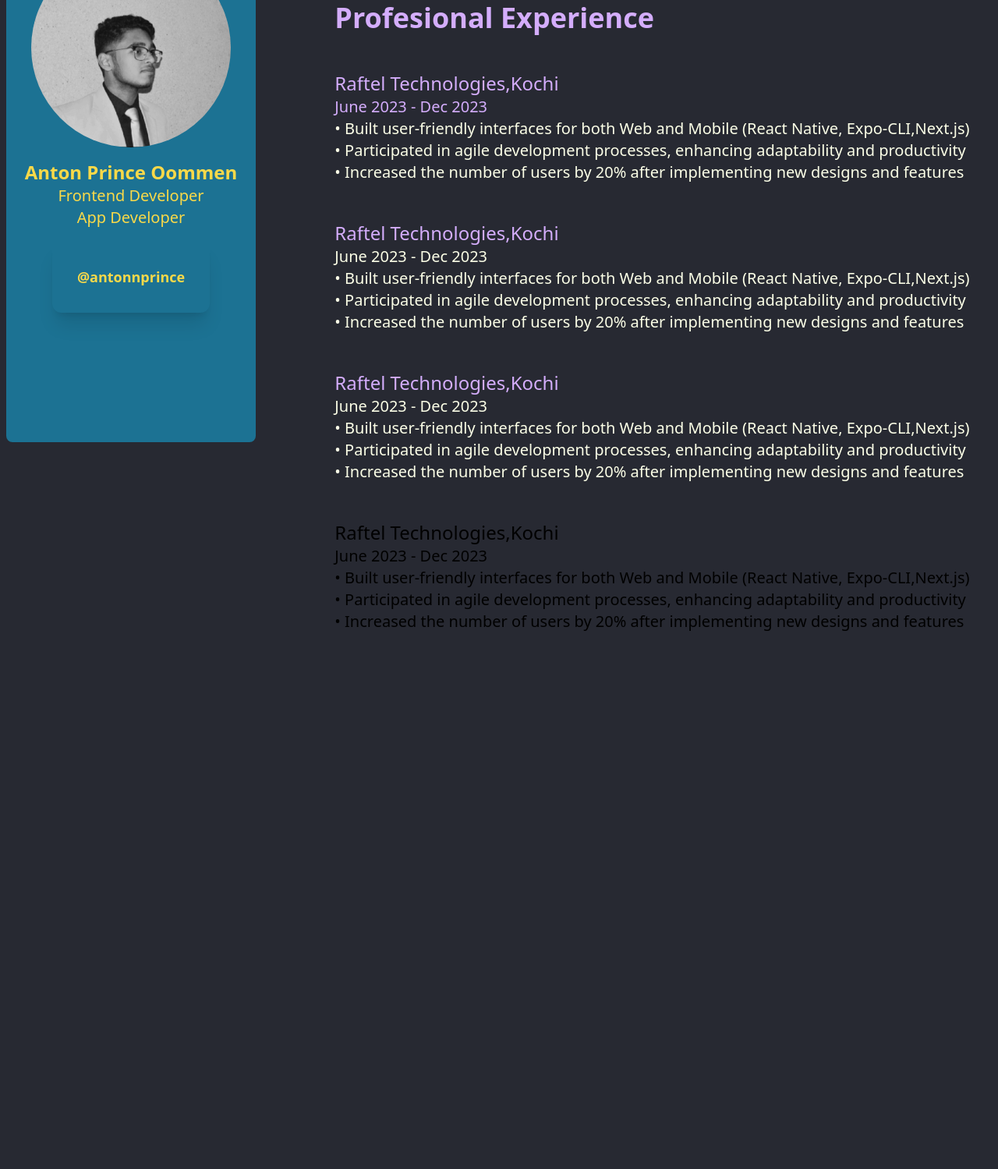
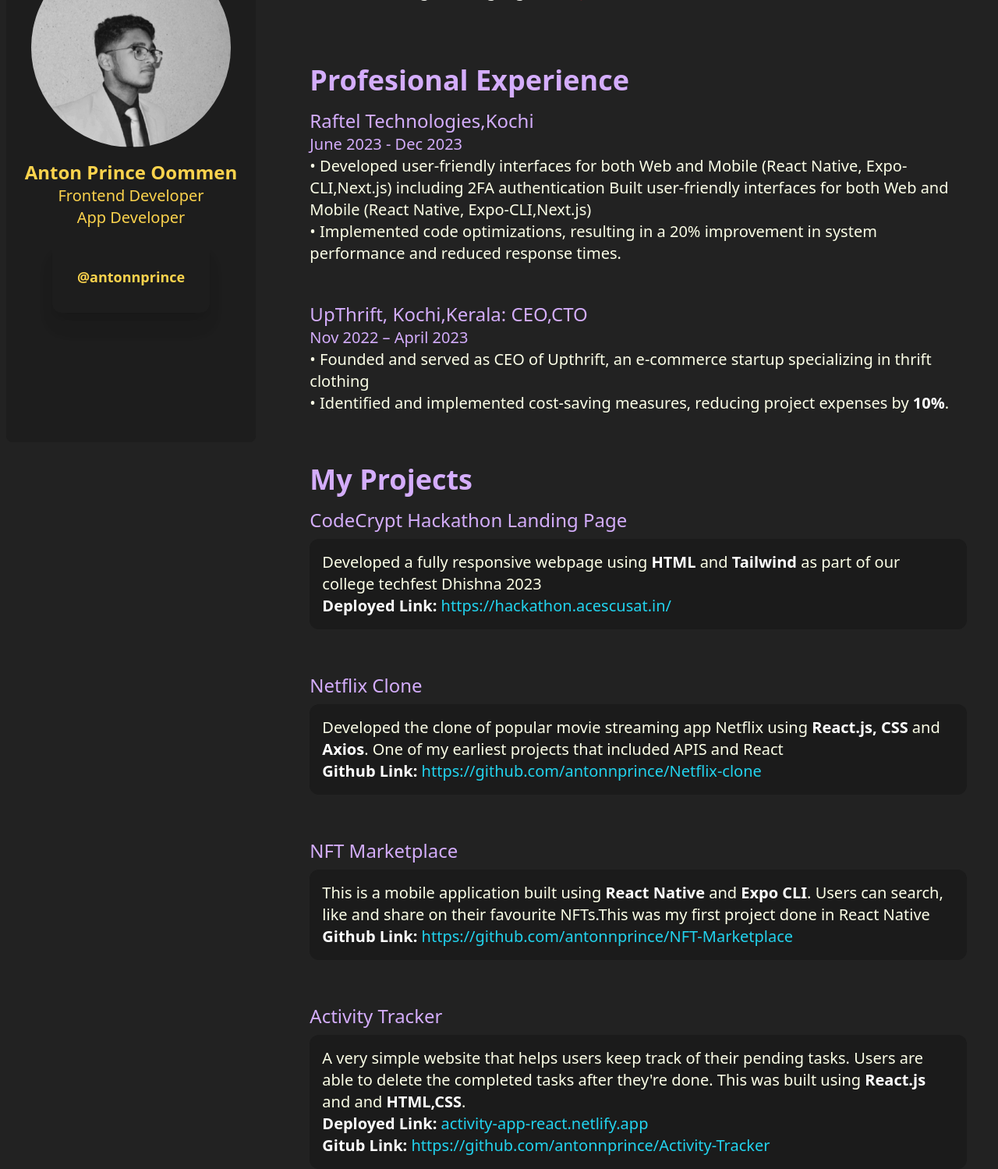
Before and after one commit to antonnprince/My-Portfolio, a plain HTML site: page index.html in a window 1280 px wide. Shown: the part 241-1740 px from the top of the page at 78% size. Before the commit the page ends 1052 px from the top, so only its background shows below. Drawn offline with nearby package versions, Linux system fonts and the light colour scheme.

Commit message:
project section done

```diff
--- a/index.html
+++ b/index.html
@@ -7,17 +7,17 @@
     <meta name="viewport" content="width=device-width, initial-scale=1.0" />
     <script src="https://cdn.tailwindcss.com"></script>
   </head>
-  <body class="bg-[#272932] font-sans flex flex-col mx-2 md:flex-row">
+  <body class="bg-[#222222] font-sans flex flex-col mx-2 md:flex-row">
     <!-- PROFILE -->
 
-      <div class="flex-col md:fixed space-y-4 flex bg-[#1C7293] rounded-lg my-2 h-screen w-full md:w-1/4
-      font-semibold font-2xl justify-center items-center">
+      <div class="flex-col md:fixed space-y-4 flex bg-[#181818] bg-opacity-50 rounded-lg my-2 h-screen w-full md:w-1/4
+      font-semibold font-2xl justify-center items-center mx-auto">
         <img src="dp.jfif" class="lg:h-42 lg:w-42 h-64 w-64 rounded-full" />
 
           <div class="flex flex-col px-12 md:px-4 justify-center items-center ">
-            <span class="text-lg text-[#F9D949] lg:text-2xl font-semibold text-center">Anton Prince Oommen</span>
-            <p class="text-[#F9D949] font-thin text-xl">Frontend Developer</p>
-            <p class="text-[#F9D949] font-thin  text-xl">App Developer</p>
+            <span class="text-lg text-amber-300 lg:text-2xl font-semibold text-center">Anton Prince Oommen</span>
+            <p class="text-amber-300 font-thin text-xl">Frontend Developer</p>
+            <p class="text-amber-300 font-thin  text-xl">App Developer</p>
           </div>
 
 
@@ -25,22 +25,30 @@
           <div class="rounded-xl overflow-hidden relative text-center p-8
           group items-center flex flex-col max-w-sm hover:shadow-2xl transition-all duration-500 shadow-xl">
           <div class="group-hover:pb-6 transition-all duration-500 delay-200">
-            <p class="text-[#F9D949] text-lg">@antonnprince</p>
+            <p class="text-amber-300 text-lg">@antonnprince</p>
           </div>
               <div class="flex items-center  transition-all duration-500 delay-200 group-hover:bottom-3 -bottom-full absolute gap-2 justify-evenly w-full">
                 <div class="flex gap-3 text-2xl bg-gray-700 [#F45050] p-1 hover:p-2 transition-all duration-500 delay-200 rounded-full shadow-sm">
-                  <a class="hover:scale-110 transition-all duration-500 delay-200">
+                  <a class="hover:scale-110 transition-all duration-500 delay-200"
+                  href="https://github.com/antonnprince"
+                  >
+
                     <svg width="1em" height="1em" fill="currentColor" viewBox="0 0 1024 1024">
                       <path d="M511.6 76.3C264.3 76.2 64 276.4 64 523.5 64 718.9 189.3 885 363.8 946c23.5 5.9 19.9-10.8 19.9-22.2v-77.5c-135.7 15.9-141.2-73.9-150.3-88.9C215 726 171.5 718 184.5 703c30.9-15.9 62.4 4 98.9 57.9 26.4 39.1 77.9 32.5 104 26 5.7-23.5 17.9-44.5 34.7-60.8-140.6-25.2-199.2-111-199.2-213 0-49.5 16.3-95 48.3-131.7-20.4-60.5 1.9-112.3 4.9-120 58.1-5.2 118.5 41.6 123.2 45.3 33-8.9 70.7-13.6 112.9-13.6 42.4 0 80.2 4.9 113.5 13.9 11.3-8.6 67.3-48.8 121.3-43.9 2.9 7.7 24.7 58.3 5.5 118 32.4 36.8 48.9 82.7 48.9 132.3 0 102.2-59 188.1-200 212.9a127.5 127.5 0 0138.1 91v112.5c.8 9 0 17.9 15 17.9 177.1-59.7 304.6-227 304.6-424.1 0-247.2-200.4-447.3-447.5-447.3z"></path>
                     </svg>
                   </a>
-                  <a class="hover:scale-110 transition-all duration-500 delay-200">
+                  <a
+
+                  class="hover:scale-110 transition-all duration-500 delay-200">
                     <svg width="1em" height="1em" viewBox="0 0 24 24" stroke="currentColor" fill="none">
                       <path d="M4 4h16c1.1 0 2 .9 2 2v12c0 1.1-.9 2-2 2H4c-1.1 0-2-.9-2-2V6c0-1.1.9-2 2-2z"></path>
                       <path d="M22 6l-10 7L2 6"></path>
                     </svg>
+
                   </a>
-                  <a class="hover:scale-110 transition-all duration-500 delay-200">
+                  <a class="hover:scale-110 transition-all duration-500 delay-200"
+                  href="https://www.linkedin.com/in/anton-prince-oommen-00877122a/"
+                  >
                     <svg width="1em" height="1em" fill="currentColor" viewBox="0 0 960 1000">
                       <path d="M480 20c133.333 0 246.667 46.667 340 140s140 206.667 140 340c0 132-46.667 245-140 339S613.333 980 480 980c-132 0-245-47-339-141S0 632 0 500c0-133.333 47-246.667 141-340S348 20 480 20M362 698V386h-96v312h96m-48-352c34.667 0 52-16 52-48s-17.333-48-52-48c-14.667 0-27 4.667-37 14s-15 20.667-15 34c0 32 17.333 48 52 48m404 352V514c0-44-10.333-77.667-31-101s-47.667-35-81-35c-44 0-76 16.667-96 50h-2l-6-42h-84c1.333 18.667 2 52 2 100v212h98V518c0-12 1.333-20 4-24 8-25.333 24.667-38 50-38 32 0 48 22.667 48 68v174h98"></path>
                     </svg>
@@ -54,10 +62,10 @@
       <!-- PROFILE ENDS -->
 
       <!-- ABOUT SECTION -->
-      <div class="flex flex-col ml-auto md:w-2/3 space-y-12">
+      <div class="flex flex-col ml-auto md:w-2/3 space-y-12 mx-8 mt-12">
 
-        <div class="about mx-auto">
-        <h1 class="text-4xl text-[#D4ADFC] font-semibold">Who Am I?</h1>
+        <div class="about my-4">
+        <h1 class="text-4xl text-[#D4ADFC] text-center md:text-left font-semibold">Who Am I?</h1>
         <p class="text-xl text-[#F1F2EB] font-thin">Hey! 👋 I'm Anton,a Front End and App Developer. I turn code into sleek
             digital experiences.  Passionate about creating user-friendly
             interfaces and mobile apps that not only work smoothly but also look
@@ -67,11 +75,11 @@
         </p>
       </div>
 
-      <div class="experiences space-y-12">
 
-        <h1 class="text-4xl text-[#D4ADFC] font-semibold my-4">Profesional Experience</h1>
+
+
         <div class="exp1">
-
+          <h1 class="text-4xl text-[#D4ADFC] font-semibold text-center md:text-left my-4">Profesional Experience</h1>
           <div class="flex flex-col w-full space-y-8">
             <div>
               <h4 class="text-2xl text-[#D4ADFC]">Raftel Technologies,Kochi</h4>
@@ -80,63 +88,96 @@
         </div>
 
             <p class="text-[#FCFFE7] text-xl font-thin">
-            •  Built user-friendly interfaces for both Web and Mobile (React Native, Expo-CLI,Next.js)
+            • Developed user-friendly interfaces for both Web and Mobile (React Native, Expo-CLI,Next.js) including 2FA authentication Built user-friendly interfaces for both Web and Mobile (React Native, Expo-CLI,Next.js)
             <br>
-            • Participated in agile development processes, enhancing adaptability and productivity
-            <br>
-            • Increased the number of users by 20% after implementing new designs and features
+            • Implemented code optimizations, resulting in a 20% improvement in system performance and reduced response
+            times.
             </p>
         </div>
 
         <div class="exp2">
           <div class="flex flex-col w-full space-y-8">
             <div>
-              <h4 class="text-2xl text-[#D4ADFC]">Raftel Technologies,Kochi</h4>
-              <h3 class="text-xl font-thin text-[#FCFFE7] mr-auto">June 2023 - Dec 2023</h3>
+              <h4 class="text-2xl text-[#D4ADFC]">UpThrift, Kochi,Kerala: CEO,CTO</h4>
+              <h3 class="text-xl font-thin text-[#D4ADFC] mr-auto">Nov 2022 – April 2023
+              </h3>
             </div>
         </div>
             <p class="text-[#FCFFE7] text-xl font-thin">
-            •  Built user-friendly interfaces for both Web and Mobile (React Native, Expo-CLI,Next.js)
+             • Founded and served as CEO of Upthrift, an e-commerce startup specializing in thrift clothing
             <br>
-            • Participated in agile development processes, enhancing adaptability and productivity
+            • Identified and implemented cost-saving measures, reducing project expenses by
+            <span class="text-white font-semibold"> 10%</span>.
             <br>
-            • Increased the number of users by 20% after implementing new designs and features
             </p>
         </div>
 
-        <div class="exp2">
-          <div class="flex flex-col w-full space-y-8">
-            <div>
-              <h4 class="text-2xl text-[#D4ADFC]">Raftel Technologies,Kochi</h4>
-              <h3 class="text-xl font-thin text-[#FCFFE7] mr-auto">June 2023 - Dec 2023</h3>
-            </div>
-        </div>
-            <p class="text-[#FCFFE7] text-xl font-thin">
-            •  Built user-friendly interfaces for both Web and Mobile (React Native, Expo-CLI,Next.js)
-            <br>
-            • Participated in agile development processes, enhancing adaptability and productivity
-            <br>
-            • Increased the number of users by 20% after implementing new designs and features
+          <!--PROJECTS SECTION-->
+        <div class="pr1 mx-auto">
+          <h1 class="text-4xl text-[#D4ADFC] font-semibold text-center md:text-left my-4">My Projects</h1>
+            <h4 class="text-2xl text-[#D4ADFC] my-2 text-center md:text-left">CodeCrypt Hackathon Landing Page</h4>
+            <p class="text-[#FCFFE7] text-xl font-thin bg-[#181818] bg-opacity-75 p-4 rounded-xl mx-auto">
+             Developed a fully responsive webpage using <span class="text-white font-semibold"> HTML</span> and
+             <span class="text-white font-semibold">Tailwind</span> as part of
+             our college techfest Dhishna 2023
+             <br>
+             <span class="font-semibold text-white">Deployed Link:</span><a class="delay-200 text-cyan-400"
+             href="https://hackathon.acescusat.in/">
+              https://hackathon.acescusat.in/</a>
             </p>
         </div>
 
-        <div class="exp2">
-          <div class="flex flex-col w-full space-y-8">
-            <div>
-              <h4 class="text-2xl [#D4ADFC]">Raftel Technologies,Kochi</h4>
-              <h3 class="text-xl font-thin [#FCFFE7] mr-auto">June 2023 - Dec 2023</h3>
-            </div>
-        </div>
-            <p class="[#FCFFE7] text-xl font-thin">
-            •  Built user-friendly interfaces for both Web and Mobile (React Native, Expo-CLI,Next.js)
-            <br>
-            • Participated in agile development processes, enhancing adaptability and productivity
-            <br>
-            • Increased the number of users by 20% after implementing new designs and features
+        <div class="pr2 mx-auto">
+
+            <h4 class="text-2xl text-[#D4ADFC] my-2 text-center md:text-left">Netflix Clone</h4>
+            <p class="text-[#FCFFE7] text-xl font-thin bg-[#181818] bg-opacity-75 p-4 rounded-xl mx-auto">
+             Developed the clone of popular movie streaming app Netflix using
+              <span class="text-white font-semibold">React.js,</span>
+             <span class="text-white font-semibold">CSS</span> and <span class="text-white font-semibold">Axios</span>.
+            One of my earliest projects that included APIS and React
+             <br>
+             <span class="font-semibold text-white">Github Link:</span><a class="delay-200 text-cyan-400"
+             href="https://github.com/antonnprince/Netflix-clone">
+             https://github.com/antonnprince/Netflix-clone</a>
             </p>
         </div>
 
+        <div class="pr3 mx-auto">
+
+          <h4 class="text-2xl text-[#D4ADFC] my-2 text-center md:text-left">NFT Marketplace</h4>
+          <p class="text-[#FCFFE7] text-xl font-thin bg-[#181818] bg-opacity-75 p-4 rounded-xl mx-auto">
+           This is a mobile application built using
+            <span class="text-white font-semibold">React Native</span>
+        and <span class="text-white font-semibold">Expo CLI</span>.
+          Users can search, like and share on their favourite NFTs.This was my first project done in
+          React Native
+           <br>
+           <span class="font-semibold text-white">Github Link:</span><a class="delay-200 text-cyan-400"
+           href="https://github.com/antonnprince/NFT-Marketplace">
+           https://github.com/antonnprince/NFT-Marketplace</a>
+          </p>
       </div>
+
+      <div class="pr3 mx-auto">
+
+        <h4 class="text-2xl text-[#D4ADFC] my-2 text-center md:text-left">Activity Tracker</h4>
+        <p class="text-[#FCFFE7] text-xl font-thin bg-[#181818] bg-opacity-75 p-4 rounded-xl mx-auto">
+         A very simple website that helps users keep track of their pending tasks. Users are able to delete the
+         completed tasks after they're done. This was built using
+          <span class="text-white font-semibold">React.js</span>  and
+      and <span class="text-white font-semibold">HTML,CSS</span>.
+
+         <br>
+         <span class="font-semibold text-white">Deployed Link:</span><a class="delay-200 text-cyan-400"
+         href="activity-app-react.netlify.app">
+         activity-app-react.netlify.app</a>
+         <br>
+         <span class="font-semibold text-white">Gitub Link:</span><a class="delay-200 text-cyan-400"
+         href="https://github.com/antonnprince/Activity-Tracker">
+         https://github.com/antonnprince/Activity-Tracker</a>
+        </p>
+    </div>
+
     </div>
 
 
```
